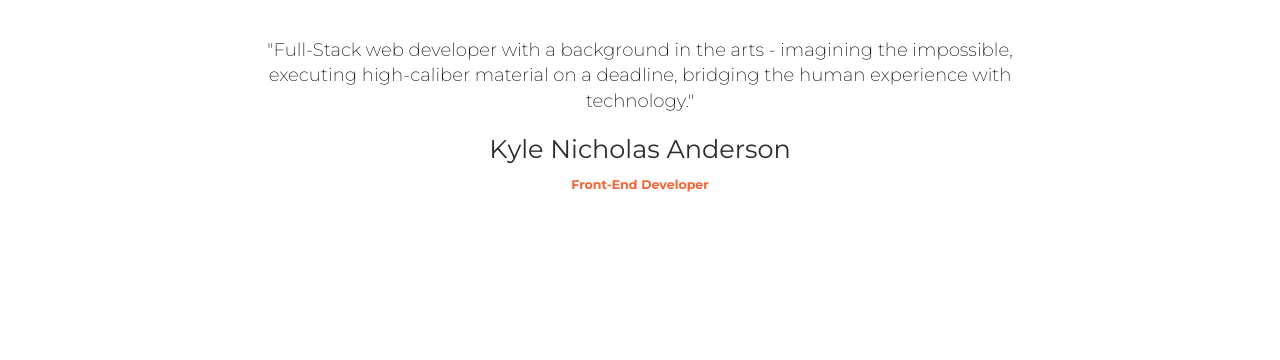
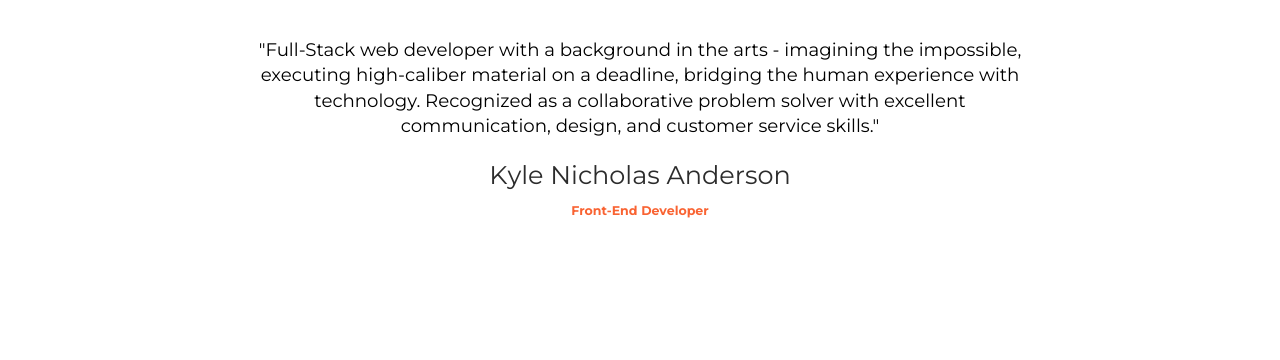
Before and after one commit to wolfdog27/TechPortfolio, a website: page index.html in a window 1280 px wide. Shown: the part 953-1313 px from the top of the page. Drawn offline with Linux system fonts and the light colour scheme; some packages are replaced by stand-ins of ours.

Commit message:
revised intro

```diff
--- a/index.html
+++ b/index.html
@@ -109,10 +109,7 @@
                                 </div>
                                 <div class="card-body">
                                     <h5 class="card-description"
-                                        style="color: black; margin-left: 15%; margin-right: 15%;">"Full-Stack web
-                                        developer with a background in the arts - imagining the impossible, executing
-                                        high-caliber material on a deadline, bridging the human experience with
-                                        technology."
+                                        style="color: black; margin-left: 15%; margin-right: 15%;"><strong>"Full-Stack web developer with a background in the arts - imagining the impossible, executing high-caliber material on a deadline, bridging the human experience with technology.  Recognized as a collaborative problem solver with excellent communication, design, and customer service skills."</strong>
                                     </h5>
                                     <h3 class="card-title">Kyle Nicholas Anderson</h3>
                                     <div class="card-footer">
```
